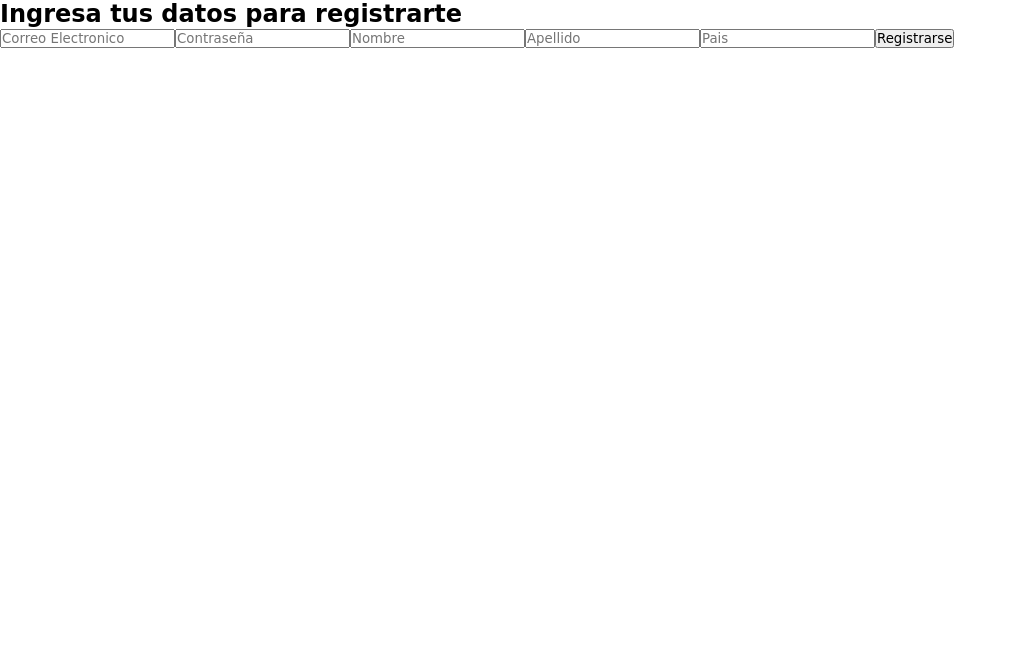
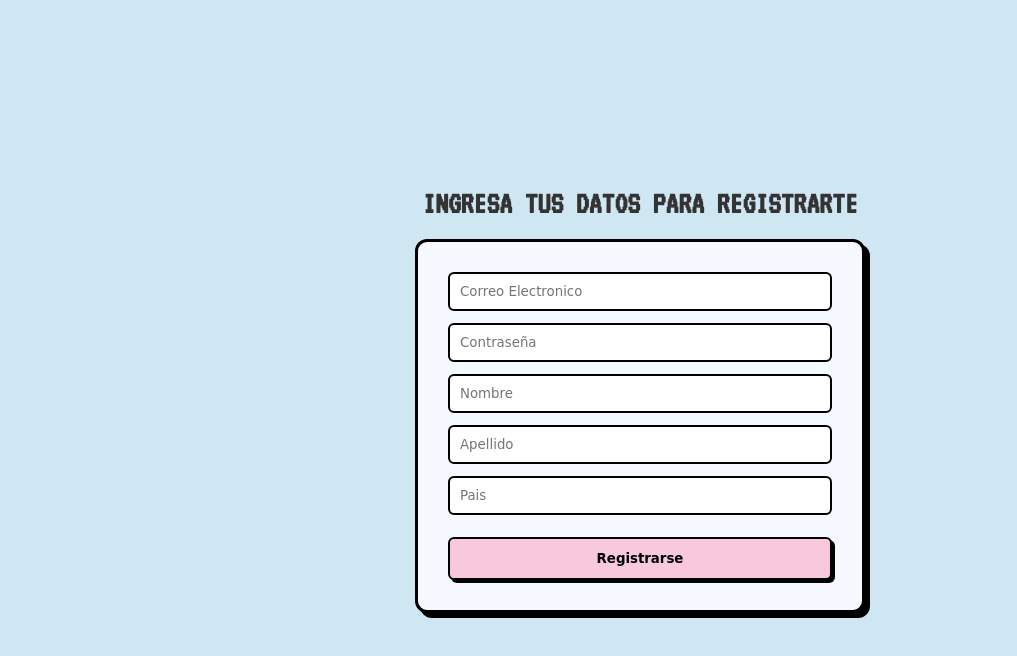
Before and after one commit to laresrocio/tp-final-frontend-999200928, a React (Vite) app: page /register in a window 1280 px wide. Shown: the top 656 px of the page, without its empty margins (0-1017 px from the left). Built offline with nearby package versions, Linux system fonts and the light colour scheme.

Commit message:
Add: estilos para register

```diff
--- a/src/styles/main.css
+++ b/src/styles/main.css
@@ -378,6 +378,84 @@ li small {
   margin-top: -5px;
 }
 
+/*Register styles*/
+.register-view {
+  display: flex;
+  flex-direction: column;
+  justify-content: center;
+  align-items: center;
+  min-height: 100vh;
+  background-color: var(--background);
+  padding: 40px 20px;
+}
+
+.register-view .title-login {
+  font-family: var(--pixel-font);
+  color: var(--text);
+  margin-bottom: 20px;
+  font-size: 2rem;
+  text-align: center;
+  text-transform: uppercase;
+}
+
+.register-view form {
+  width: 100%;
+  max-width: 450px;
+  display: grid;
+  grid-template-columns: 1fr;
+  gap: 12px;
+  background-color: var(--blue-100);
+  padding: 30px;
+  border: 3px solid var(--border);
+  border-radius: 12px;
+  box-shadow: var(--shadow-strong);
+}
+
+/*.register-view form::before {
+  content: "NUEVO USUARIO";
+  display: block;
+  background-color: var(--green-300);
+  margin: -30px -30px 15px -30px;
+  padding: 8px;
+  text-align: center;
+  font-family: var(--primary-font);
+  font-weight: bold;
+  border-bottom: 3px solid var(--border);
+  border-radius: 8px 8px 0 0;
+}*/
+
+.register-view form input {
+  padding: 10px;
+  border: 2px solid var(--border);
+  border-radius: 6px;
+  font-family: var(--primary-font);
+  background-color: var(--white);
+}
+
+.register-view form button {
+  margin-top: 10px;
+  padding: 12px;
+  background-color: var(--pink-300);
+  border: 2px solid var(--border);
+  border-radius: 6px;
+  font-family: var(--primary-font);
+  font-weight: bold;
+  cursor: pointer;
+  box-shadow: var(--shadow-soft);
+  transition: transform 0.1s;
+}
+
+.register-view form button:hover {
+  transform: translate(-2px, -2px);
+  box-shadow: 5px 5px 0px #000;
+}
+
+.register-view form button:active {
+  transform: translate(1px, 1px);
+  box-shadow: 2px 2px 0px #000;
+}
+
+
 @media (max-width: 880px) {
   aside {
     display: none;
--- a/src/views/Register.jsx
+++ b/src/views/Register.jsx
@@ -40,7 +40,7 @@ const Register = () => {
 
 
   return (
-    <section>
+    <section className="register-view">
       <h2 className="title-login">Ingresa tus datos para registrarte</h2>
       <form onSubmit={handleSubmit}>
         <input
```
